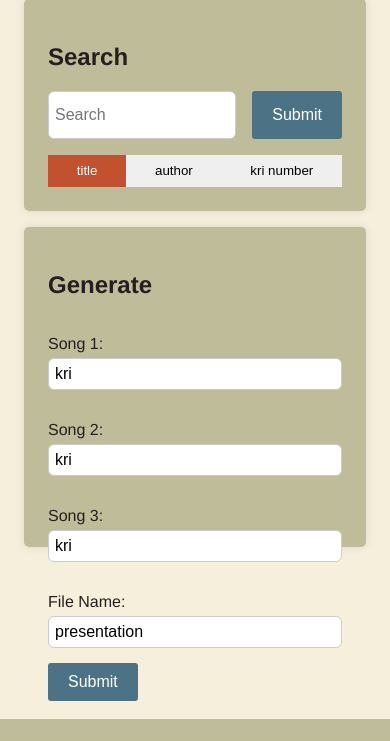
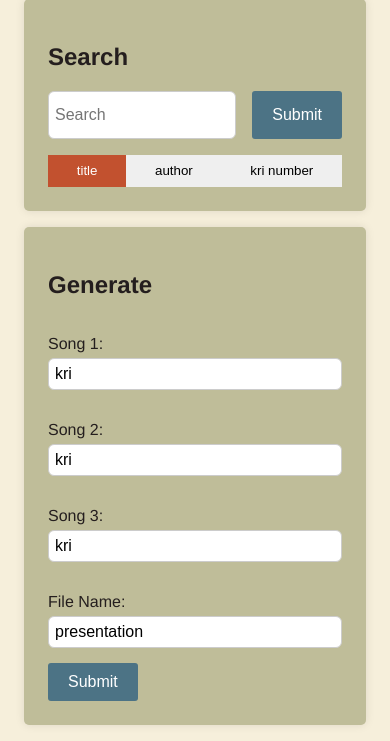
Before and after one commit to JoelIrawanLim/pptx-generator, a Flask app: page / in a window 390 px wide. Shown: the part 125-866 px from the top of the page. Before the commit the page ends 844 px from the top, so only its background shows below. Run offline with Flask 3, Linux system fonts and the light colour scheme.

Commit message:
Fix responsiveness

```diff
--- a/app/static/style.css
+++ b/app/static/style.css
@@ -20,7 +20,6 @@ nav {
 
 .main_container{
   display: grid;
-  grid-auto-rows: 20rem;
   grid-column-gap:2rem;
   grid-template-columns: 1fr 1fr;
   grid-template-rows: auto;
```
